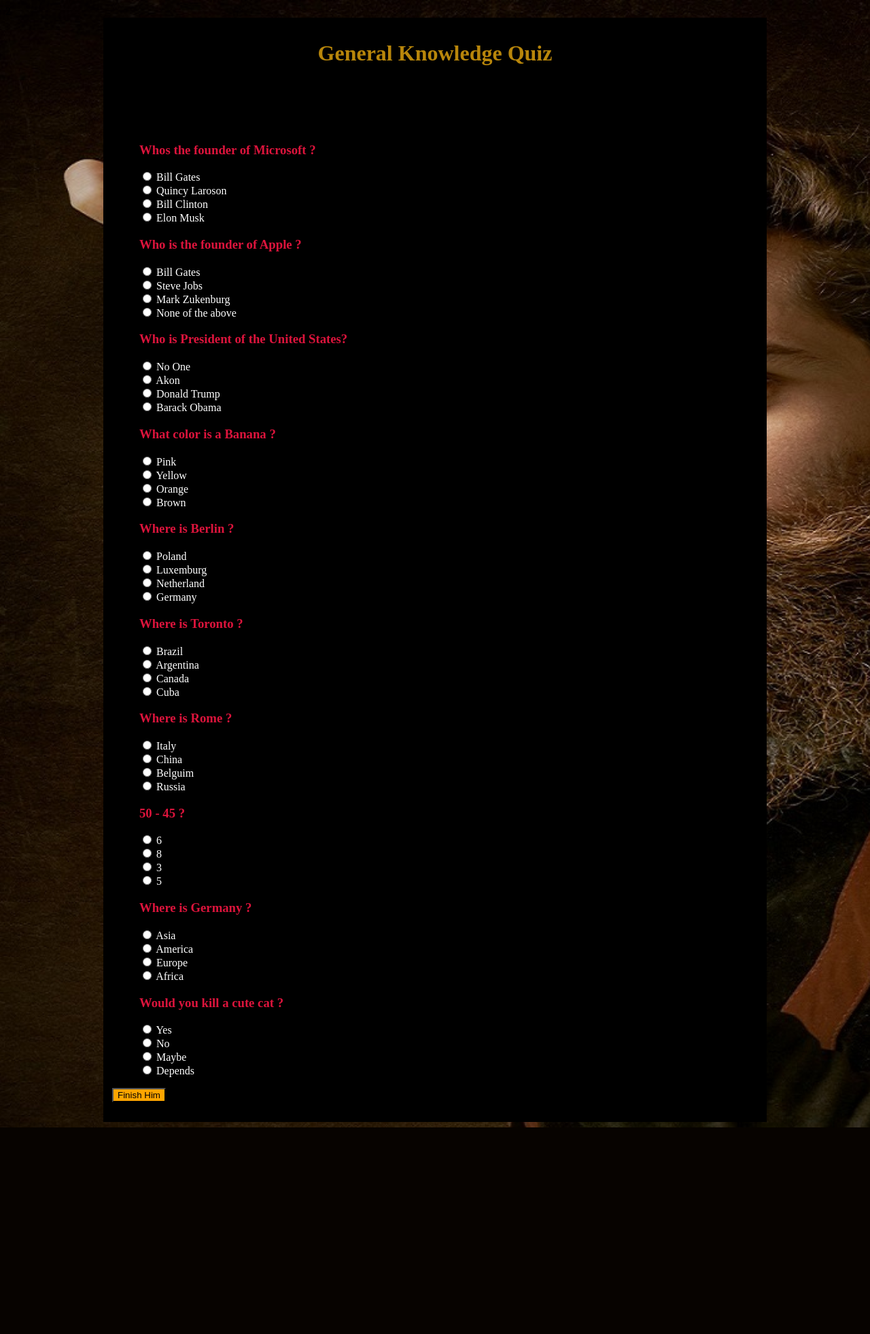
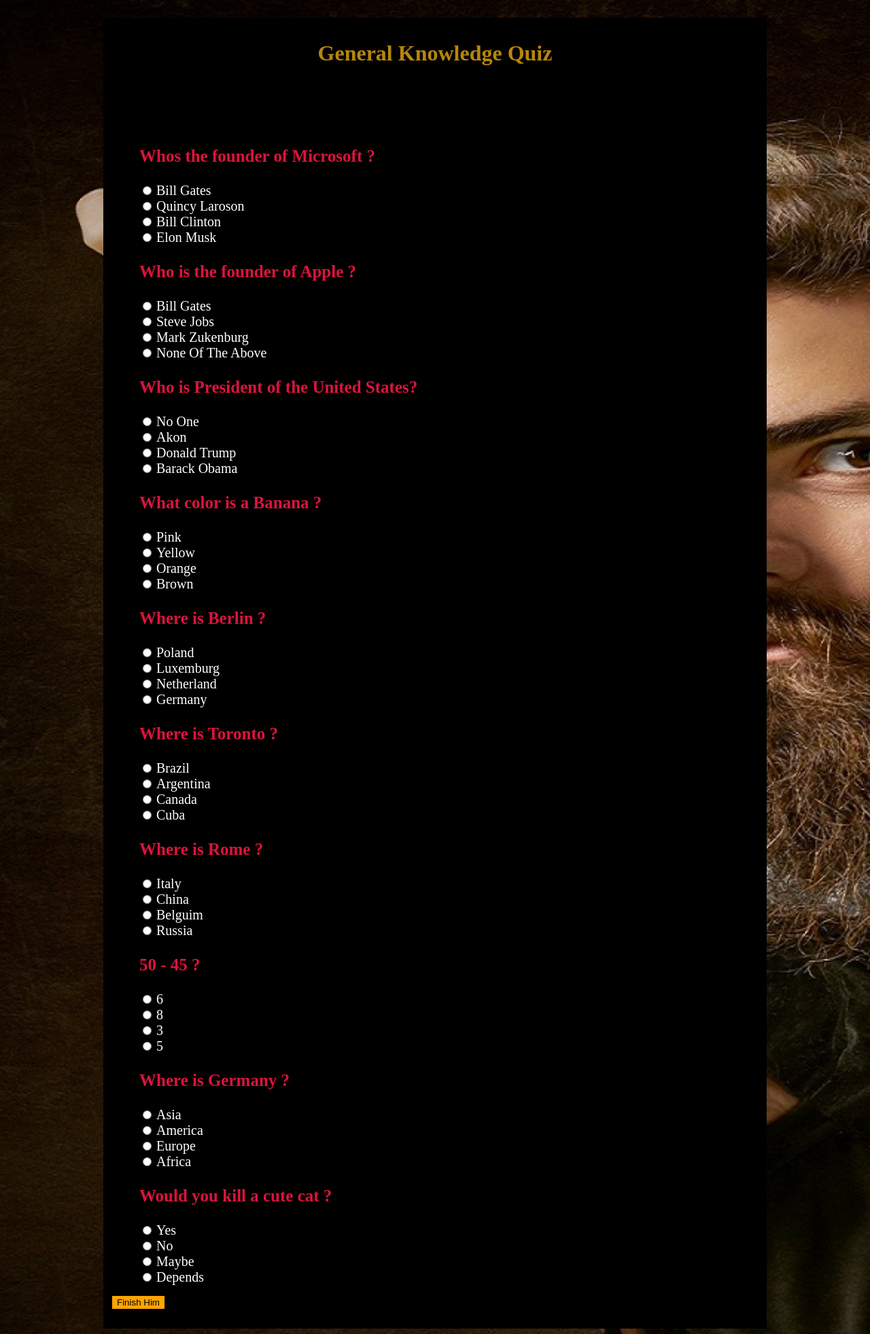
Before and after one commit to Jeremie-Ephaphrase/phpquiz, a PHP site: page / in a window 1280 px wide. Shown: the whole page at 68% size. Before the commit the page ends 1659 px from the top, so only its background shows below. Run offline with PHP 8.4, Linux system fonts and the light colour scheme.

Commit message:
edit my texts

```diff
--- a/css/Style.css
+++ b/css/Style.css
@@ -1,4 +1,4 @@
-body{
+body {
     background-image: url("../image/pic.jpg");
     background-size: cover;
 }
@@ -9,28 +9,33 @@ h1 {
     text-emphasis: bold;
 }
 
-h2{
+h2 {
     color: white;
     text-align: center;
+    font-size: 30px;
 }
 
-h3{
-    color : crimson;
+h3 {
+    color: crimson;
+    font-size: 25px;
 }
 
-label{
-    color : white;
+label {
+    color: white;
+    text-transform: capitalize;
+    font-size: 20px;
 }
 
 .wrapper {
+    width: 950px;
+    height: auto;
+    padding: 13px;
+    margin-right: auto;
+    margin-left: auto;
+    background-color: black;
+}
 
-	width:950px;
-	 height:auto;
-	 padding: 13px;
-	 margin-right:auto;
-	 margin-left:auto;
-     background-color:black;}
-
-input{
-    background-color : orange;
+input {
+    border: 1px solid orange;
+    background-color: orange;
 }
```
